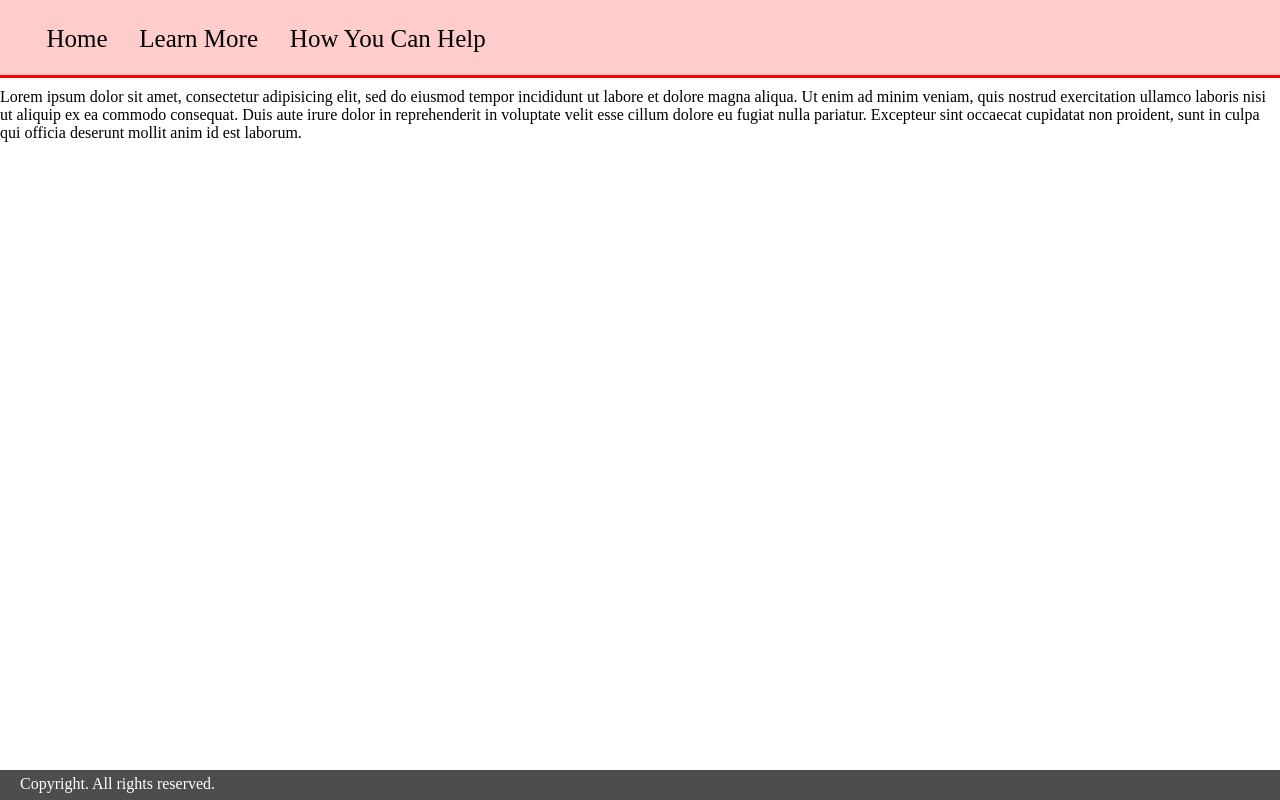
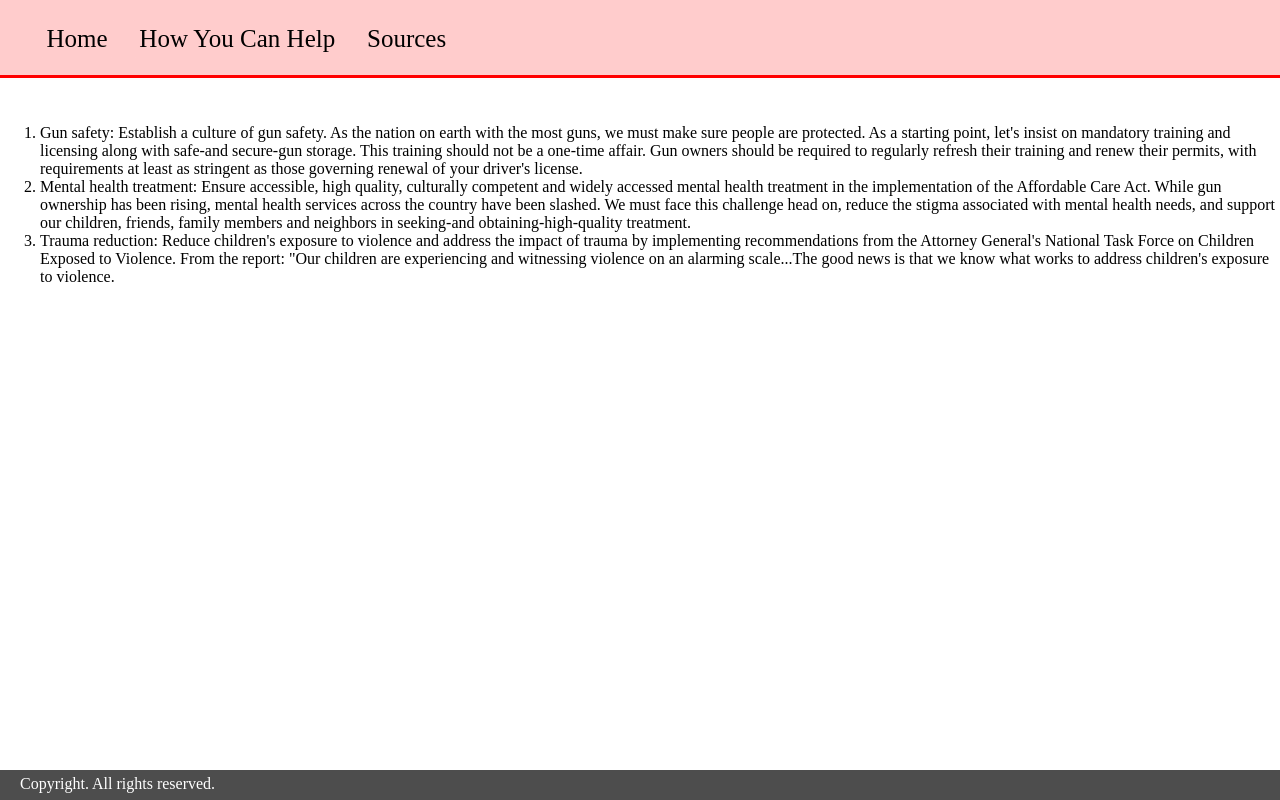
Before and after one commit to oliviacosta/collabproject, a plain HTML site: page help.html in a window 1280 px wide. Drawn offline with Linux system fonts and the light colour scheme.

Commit message:
Add files via upload

```diff
--- a/help.html
+++ b/help.html
@@ -9,17 +9,16 @@
 <nav>
 	<ul>
 		<li><a href="index.html">Home</a></li>
-		<li><a href="learnmore.html"> Learn More</a></li>
-        <li><a href="help.html"> How You Can Help</a></li>
+		<li><a href="help.html"> How You Can Help</a></li>
+        <li><a href="sources.html"> Sources</a></li>
 	</ul>
 </nav>
-<div class="content"><br><br><br><br>
-	<p>Lorem ipsum dolor sit amet, consectetur adipisicing elit, sed do eiusmod
-	tempor incididunt ut labore et dolore magna aliqua. Ut enim ad minim veniam,
-	quis nostrud exercitation ullamco laboris nisi ut aliquip ex ea commodo
-	consequat. Duis aute irure dolor in reprehenderit in voluptate velit esse
-	cillum dolore eu fugiat nulla pariatur. Excepteur sint occaecat cupidatat non
-	proident, sunt in culpa qui officia deserunt mollit anim id est laborum. </p>
+<div class="content"><br><br><br><br><br><br>
+	<ol>
+		<li> Gun safety: Establish a culture of gun safety. As the nation on earth with the most guns, we must make sure people are protected. As a starting point, let's insist on mandatory training and licensing along with safe-and secure-gun storage. This training should not be a one-time affair. Gun owners should be required to regularly refresh their training and renew their permits, with requirements at least as stringent as those governing renewal of your driver's license.</li>
+		<li> Mental health treatment: Ensure accessible, high quality, culturally competent and widely accessed mental health treatment in the implementation of the Affordable Care Act. While gun ownership has been rising, mental health services across the country have been slashed. We must face this challenge head on, reduce the stigma associated with mental health needs, and support our children, friends, family members and neighbors in seeking-and obtaining-high-quality treatment.</li>
+		<li> Trauma reduction: Reduce children's exposure to violence and address the impact of trauma by implementing recommendations from the Attorney General's National Task Force on Children Exposed to Violence. From the report: "Our children are experiencing and witnessing violence on an alarming scale...The good news is that we know what works to address children's exposure to violence.</li>
+	</ol>
 </div>
 <footer>Copyright. All rights reserved.</footer>
 </body>
```
Also changed, not shown: index.html (+5 -4 lines), sources.html (+2 -3 lines).
